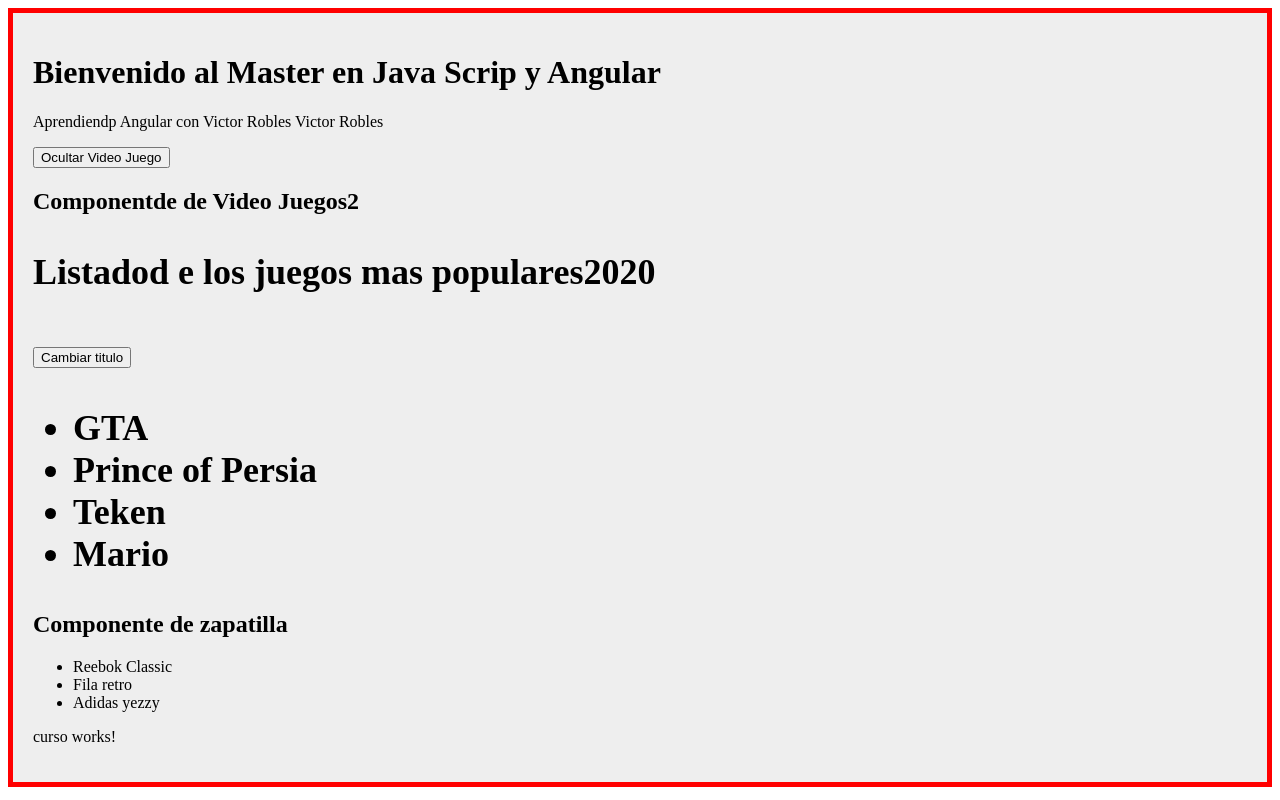
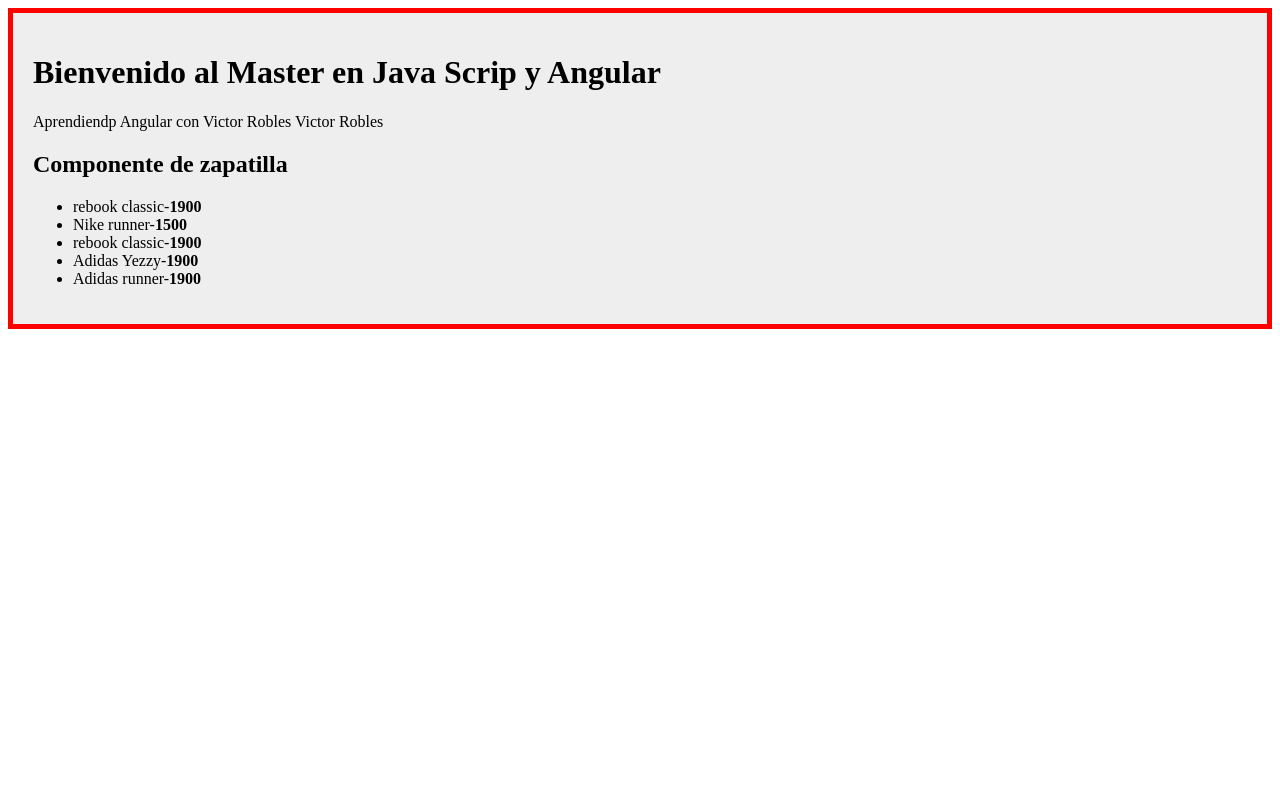
Before and after one commit to farpires/Curso-JavaScript, an Angular app in the folder aprendiendo-angular/: page / in a window 1280 px wide. Built offline with nearby package versions, Linux system fonts and the light colour scheme.

Commit message:
Clases y Modelos

```diff
--- a/aprendiendo-angular/src/app/app.component.html
+++ b/aprendiendo-angular/src/app/app.component.html
@@ -10,9 +10,9 @@
     Bienvenido al {{titulo}}
   </h1>
   <p>{{descripcion}}</p>
-  <button (click)="ocultarVideojuego(false)" *ngIf="mostrar_VideoJuegos">Ocultar Video Juego</button>
-  <button (click)="ocultarVideojuego(true)" *ngIf="!mostrar_VideoJuegos" >Mostrar video juego</button>
-  <videojuego *ngIf="mostrar_VideoJuegos"></videojuego>
+  <!-- <button (click)="ocultarVideojuego(false)" *ngIf="mostrar_VideoJuegos">Ocultar Video Juego</button>
+  <button (click)="ocultarVideojuego(true)" *ngIf="!mostrar_VideoJuegos" >Mostrar video juego</button> -->
+  <!-- <videojuego *ngIf="mostrar_VideoJuegos"></videojuego> -->
+  <!-- <cursos></cursos>  -->
   <zapatillas></zapatillas>
-  <cursos></cursos>
 </div>
--- /dev/null
+++ b/aprendiendo-angular/src/app/models/zapatilla.ts
@@ -0,0 +1,24 @@
+export class Zapatilla{
+    /*public nombre: string;
+    public marca: string;
+    public color: string;
+    public precio: number;
+    public stock: boolean;
+
+    constructor(nombre, marca, color, precio, stock){
+        this.nombre = nombre;
+        this.marca = marca;
+        this.color = color;
+        this.precio = precio;
+        this.stock = stock;
+    }*/
+//conTypes scrip se puede hacer mucho mas rapido
+    constructor(
+        public nombre: string,
+        public marca: string,
+        public color: string,
+        public precio: number,
+        public stock: boolean
+    ){}
+
+}
--- a/aprendiendo-angular/src/app/videoJuego/videoJuego.component.ts
+++ b/aprendiendo-angular/src/app/videoJuego/videoJuego.component.ts
@@ -14,21 +14,21 @@
       constructor(){//se le da valor a alas propiedades
           this.titulo = 'Componentde de Video Juegos2';
           this.listado= 'Listadod e los juegos mas populares2020';
-          console.log('se ha cargado el compnent: videojuego.componnetn.ts');
+        //   console.log('se ha cargado el compnent: videojuego.componnetn.ts');
       }
 
 
     ngOnInit(){
-     console.log("OnInit Ejecutado");
+    //  console.log("OnInit Ejecutado");
     }
     ngDoCheck(){
-        console.log("Docheck Ejecutado");
+        // console.log("Docheck Ejecutado");
     }
     ngOnDestroy(){
-        console.log("OnDestroy Ejecutado");//se ejecuta antes de eleimnina
+        // console.log("OnDestroy Ejecutado");//se ejecuta antes de eleimnina
     }
     CambiarTitulo(){
-        this.titulo = "Nuevo titulo del componente ";
+        // this.titulo = "Nuevo titulo del componente ";
 
     }
 
--- a/aprendiendo-angular/src/app/zapatillas/zapatillas.component.html
+++ b/aprendiendo-angular/src/app/zapatillas/zapatillas.component.html
@@ -1,6 +1,6 @@
 <h2>{{title}}</h2>
 <ul>
-    <li>Reebok Classic</li>
-    <li>Fila retro</li>
-    <li>Adidas yezzy</li>
+    <li *ngFor="let zapatilla of zapatillas">
+        {{zapatilla.nombre}}-<strong>{{zapatilla.precio}}</strong>
+    </li>
 </ul>
--- a/aprendiendo-angular/src/app/zapatillas/zapatillas.component.ts
+++ b/aprendiendo-angular/src/app/zapatillas/zapatillas.component.ts
@@ -1,10 +1,31 @@
-import { Component } from '@angular/core';
+import { Component, OnInit} from '@angular/core';
+import { Zapatilla } from '../models/zapatilla';
 
 @Component({
     selector:'zapatillas',
     templateUrl: './zapatillas.component.html'
 })
 
-export class ZapatillasComponent{
+export class ZapatillasComponent implements OnInit{
     public title: string = "Componente de zapatilla"
+    public zapatillas: Array<Zapatilla>;
+
+    constructor(){
+    this.zapatillas=[
+        new Zapatilla('rebook classic','Rebook','Azul', 1900 ,true),
+        new Zapatilla('Nike runner','Nikee','Negras', 1500 ,true),
+        new Zapatilla('rebook classic','Rebook ','Blanco', 1900 ,true),
+        new Zapatilla('Adidas Yezzy','Adidas','Gris', 1900 ,false),
+        new Zapatilla('Adidas runner','Adidas','Azul', 1900 ,false),
+    ];
+
+    }
+    ngOnInit(){
+        console.log(this.zapatillas);
+    }
 }
+ /*public nombre: string;
+    public marca: string;
+    public color: string;
+    public precio: number;
+    public stock: boolean;*/
```
